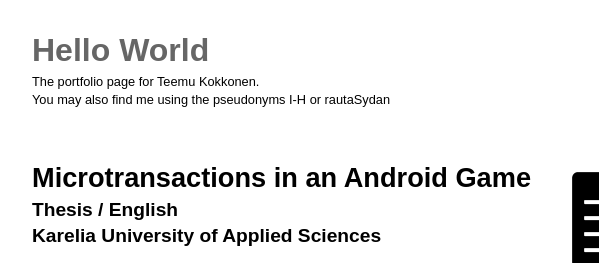
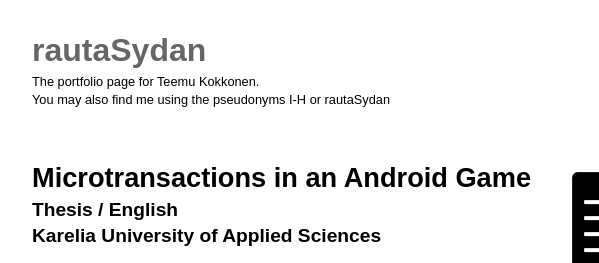
Before and after one commit to i-h/portfolio, a plain HTML site: page index.html in a window 1280 px wide. Shown: the top 263 px of the page, 288-887 px from the left. Drawn offline with nearby package versions, Linux system fonts and the light colour scheme.

Commit message:
Another quick test

```diff
--- a/index.html
+++ b/index.html
@@ -23,7 +23,7 @@ function toggleMore(name){
 <body>
 <div class="wrapper">
 <div class="header">
-<h1 class="title">Hello World</h1>
+<h1 class="title">rautaSydan</h1>
 <span class="subtitle">The portfolio page for Teemu Kokkonen.
 <br />You may also find me using the pseudonyms I-H or rautaSydan</span>
 <span class="links">
```
